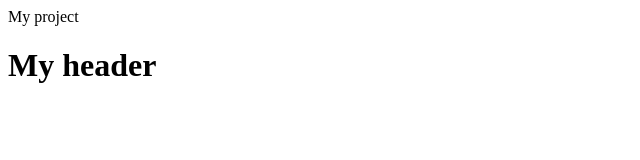
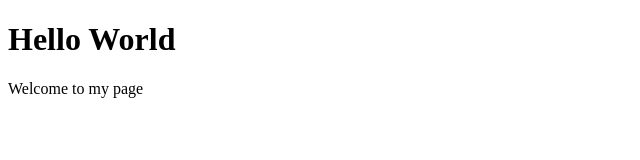
Before and after one commit to Kvergop/practise, a plain HTML site: page index.html in a window 1280 px wide. Shown: the whole page, without its empty margins (0-640 px from the left). Drawn offline with Linux system fonts and the light colour scheme.

Commit message:
index.html

```diff
--- a/index.html
+++ b/index.html
@@ -1,6 +1,11 @@
 <!DOCTYPE html>
+<html>
+    <head>
+        <title>My page</title>
+    </head>
 
-<head>My project</head>
-<body>
-    <h1>My header </h1>
-</body>
+    <body>
+        <h1>Hello World</h1>
+        <p>Welcome to my page</p>
+    </body>
+</html>
```
